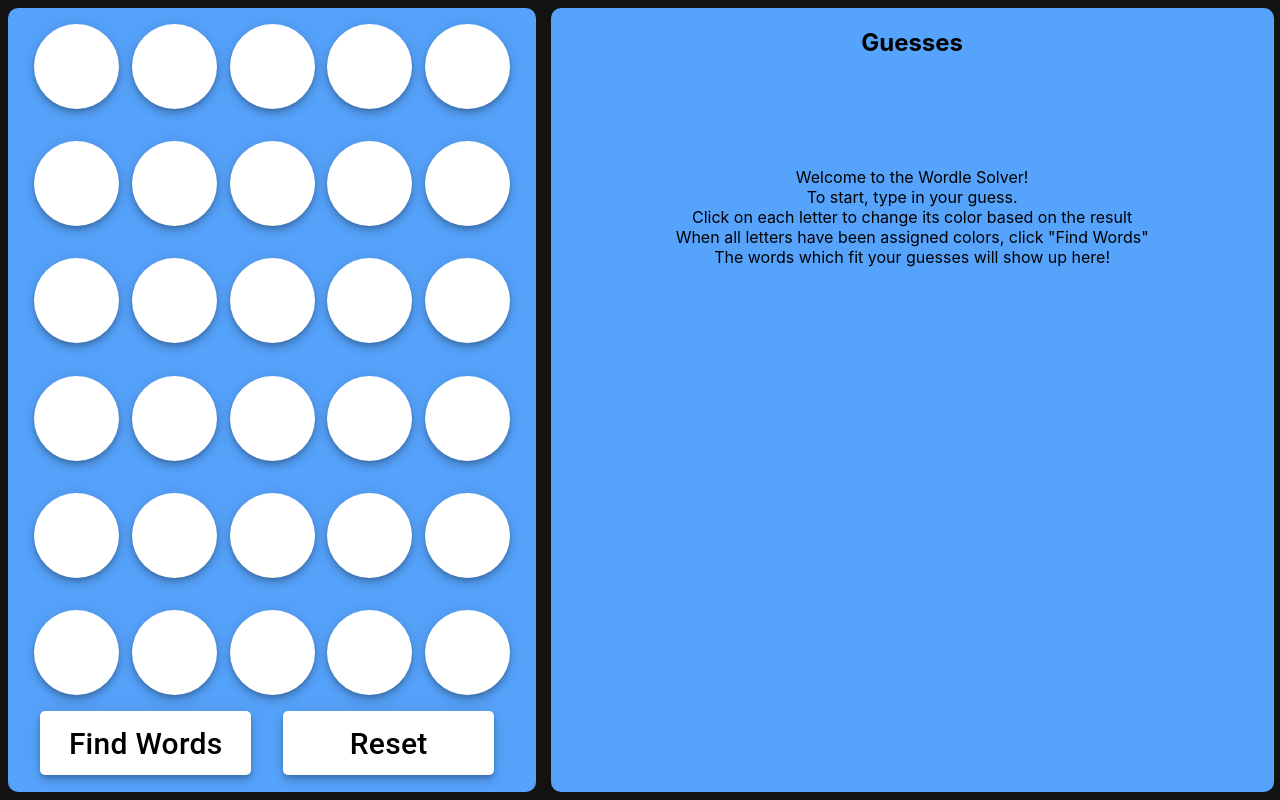
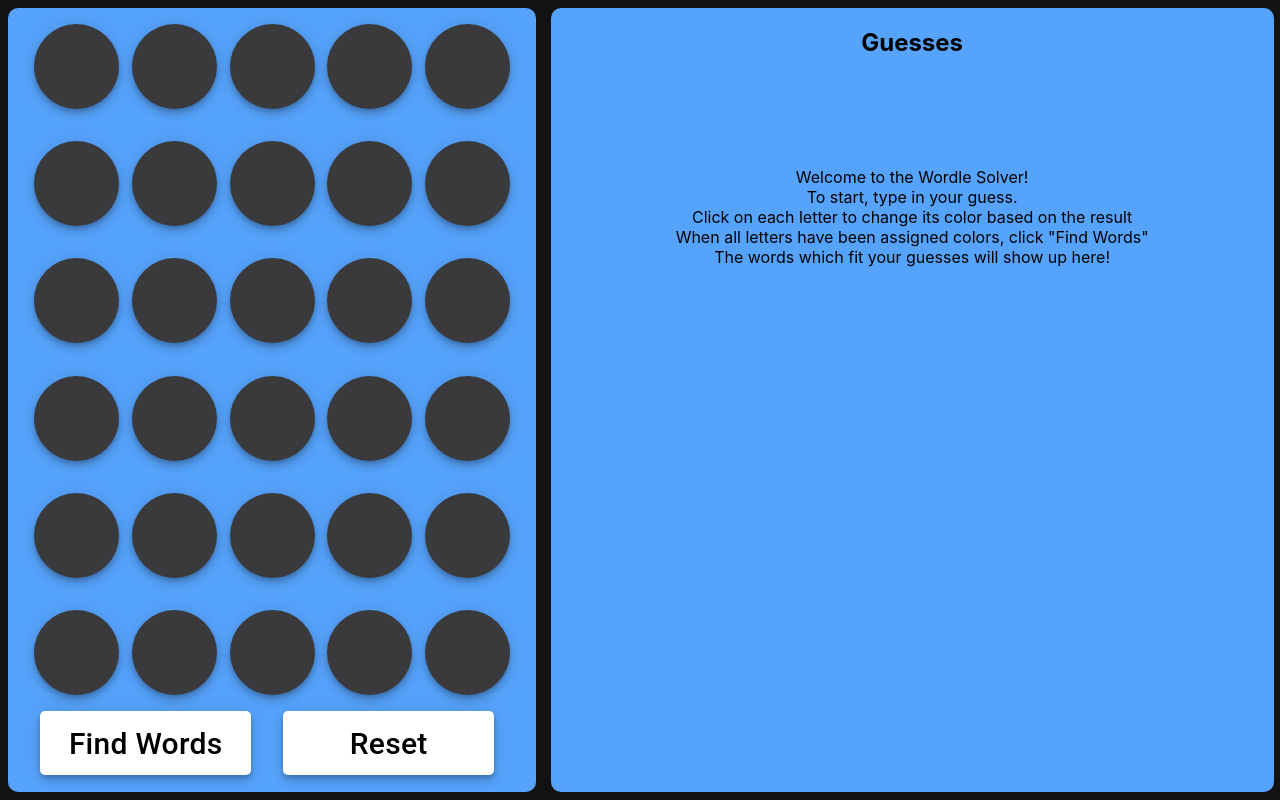
Before and after one commit to rceglie/Wordle-Solver, a React (Create React App) app: page / in a window 1280 px wide. Built offline with nearby package versions, Linux system fonts and the light colour scheme.

Commit message:
default color is now gray

```diff
--- a/src/App.js
+++ b/src/App.js
@@ -37,6 +37,7 @@
   function findWords () {
     updateData()
     if (!guessdata.includes("x")){
+      document.getElementsByClassName("guesses").item(0).textContent = "Finding words\nThis may take a few seconds"
       freezeRow(guessnum)
       guesses[guessnum] = Calculate((guessnum == 0 ? 1 : guesses[guessnum-1]), guess, guessdata, 0)
       document.getElementsByClassName("guesses").item(0).textContent = ""
@@ -49,6 +50,8 @@
       guessnum++
       letternum=0
       guessdata = ["x","x","x","x","x"]
+    } else{
+
     }
   }
 
@@ -61,8 +64,7 @@
     for (var i = 0; i < 5; i++){
       for (var j = 0; j < 5; j++){
         var btn = document.getElementsByClassName(`row-${i} letter-${j}`).item(0)
-        btn.style.backgroundColor="white"
-        btn.style.color="black"
+        btn.style.backgroundColor="rgb(58, 58, 60)"
         btn.textContent=""
         if (i != 0){
           btn.setAttribute("data-active", "false")
@@ -83,8 +85,7 @@
     if (letternum > 0 && event.key == "Backspace"){
       var btn = document.getElementsByClassName(`row-${guessnum} letter-${letternum-1}`).item(0)
       btn.textContent = ""
-      btn.style.backgroundColor = "white"
-      btn.style.color = "black"
+      btn.style.backgroundColor = "rgb(58, 58, 60)"
       btn.setAttribute("data-active", "false")
       letternum--
     }
--- a/src/index.css
+++ b/src/index.css
@@ -17,9 +17,9 @@
 }
 
 .letter {
-  color: #000000;
+  color: white;
   align-items: center;
-  background-color: white;
+  background-color: rgb(58, 58, 60);
   border-radius: var(--circle);
   border-style: none;
   box-shadow: rgba(0, 0, 0, .2) 0 3px 5px -1px,rgba(0, 0, 0, .14) 0 6px 10px 0,rgba(0, 0, 0, .12) 0 1px 18px 0;
```
